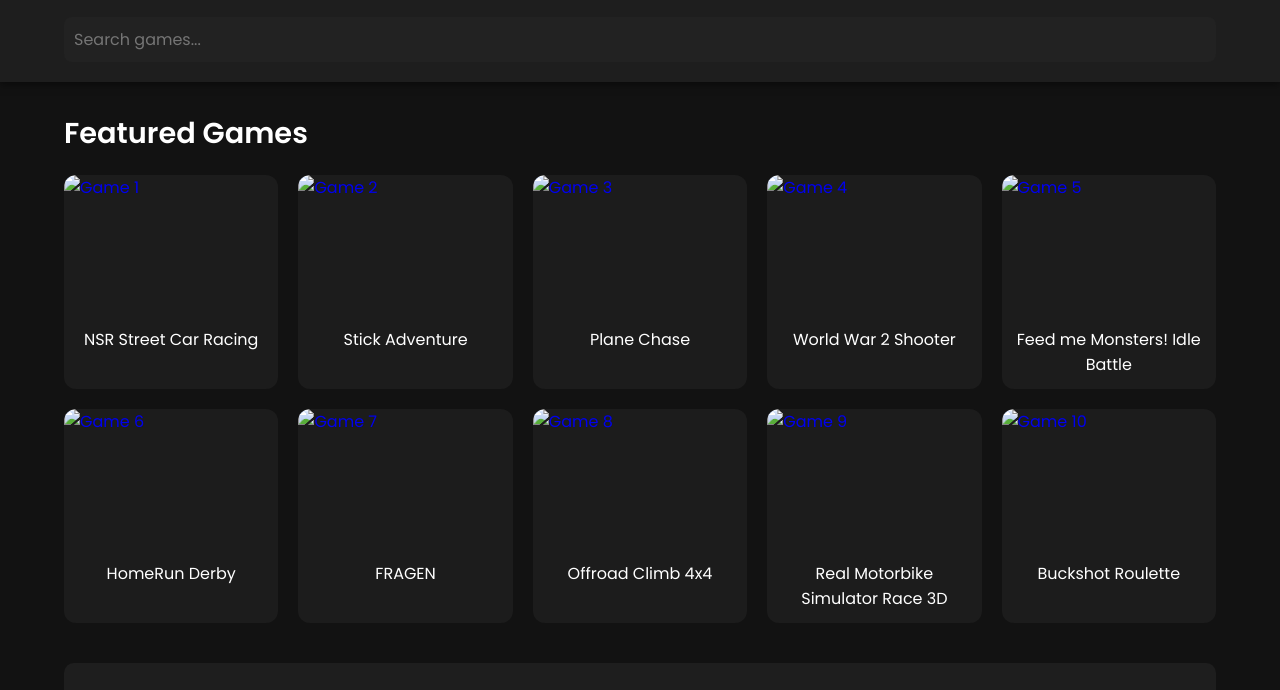
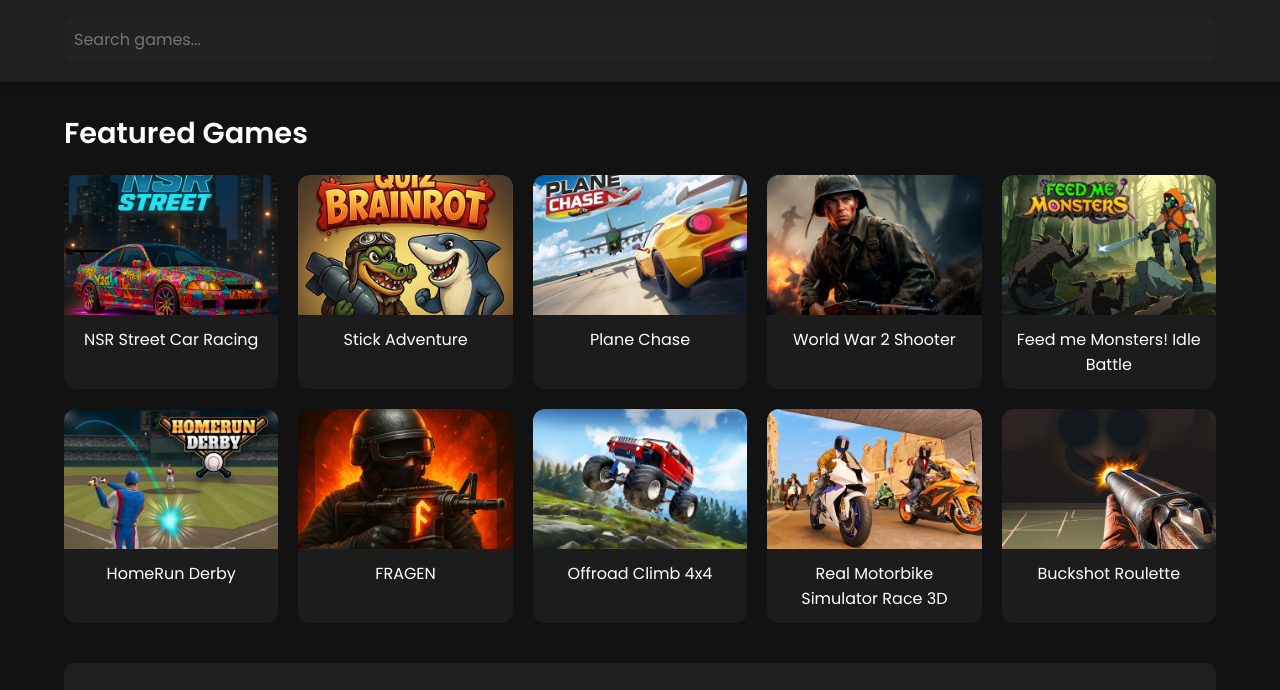
Before and after one commit to shyamkumar7890ss/multi-games-site, a plain HTML site: page index.html in a window 1280 px wide. Shown: the part 98-788 px from the top of the page. Drawn offline with Linux system fonts and the light colour scheme; the site is published under a folder, as on GitHub Pages, so addresses that start at the root find nothing.

Commit message:
Update index.html

```diff
--- a/index.html
+++ b/index.html
@@ -3,7 +3,7 @@
 <head>
   <meta charset="UTF-8" />
   <meta name="viewport" content="width=device-width, initial-scale=1.0" />
-  <title>Poki Clone - Play Free Online Games</title>
+  <title>PipeYellowgames - Play Free Online Games</title>
   <link rel="preconnect" href="https://fonts.googleapis.com">
   <link rel="preconnect" href="https://fonts.gstatic.com" crossorigin>
   <link href="https://fonts.googleapis.com/css2?family=Poppins:wght@400;600&display=swap" rel="stylesheet">
@@ -209,43 +209,43 @@
     <h2>Featured Games</h2>
     <div class="game-grid">
       <a href="games/game1.html" class="game-card">
-        <img src="/images/images1.jpg" alt="Game 1">
+        <img src="images/images1.jpg" alt="Game 1">
         <span>NSR Street Car Racing</span>
       </a>
       <a href="games/game2.html" class="game-card">
-        <img src="/images/images2.jpg" alt="Game 2">
+        <img src="images/images2.jpg" alt="Game 2">
         <span>Stick Adventure</span>
       </a>
       <a href="games/game3.html" class="game-card">
-        <img src="/images/images3.jpg" alt="Game 3">
+        <img src="images/images3.jpg" alt="Game 3">
         <span>Plane Chase</span>
       </a>
       <a href="games/game4.html" class="game-card">
-        <img src="/images/images4.jpg" alt="Game 4">
+        <img src="images/images4.jpg" alt="Game 4">
         <span>World War 2 Shooter</span>
       </a>
       <a href="games/game5.html" class="game-card">
-        <img src="/images/images5.jpg" alt="Game 5">
+        <img src="images/images5.jpg" alt="Game 5">
         <span>Feed me Monsters! Idle Battle </span>
       </a>
       <a href="games/game6.html" class="game-card">
-        <img src="/images/images6.jpg" alt="Game 6">
+        <img src="images/images6.jpg" alt="Game 6">
         <span>HomeRun Derby</span>
       </a>
       <a href="games/game7.html" class="game-card">
-        <img src="/images/images7.jpg" alt="Game 7">
+        <img src="images/images7.jpg" alt="Game 7">
         <span>FRAGEN</span>
       </a>
       <a href="games/game8.html" class="game-card">
-        <img src="/images/images8.jpg" alt="Game 8">
+        <img src="images/images8.jpg" alt="Game 8">
         <span>Offroad Climb 4x4</span>
       </a>
       <a href="games/game9.html" class="game-card">
-        <img src="/images/images9.jpg" alt="Game 9">
+        <img src="images/images9.jpg" alt="Game 9">
         <span>Real Motorbike Simulator Race 3D</span>
       </a>
       <a href="games/game10.html" class="game-card">
-        <img src="/images/images10.jpg" alt="Game 10">
+        <img src="images/images10.jpg" alt="Game 10">
         <span>Buckshot Roulette</span>
       </a>
     </div>
@@ -264,15 +264,15 @@
     <section class="categories-section">
       <h3>Explore Categories</h3>
       <div class="category-tags">
-       <a href="/categories/actions.html">🎯 Action</a>
+       <a href="categories/actions.html">🎯 Action</a>
 
-        <a href="/categories/racing.html">🚗 Racing</a>
+        <a href="categories/racing.html">🚗 Racing</a>
 
-        <a href="/categories/shooting.html">🏹 Shooting</a>
-        <a href="/categories/adventure.html">🎮 Adventure</a>
+        <a href="categories/shooting.html">🏹 Shooting</a>
+        <a href="categories/adventure.html">🎮 Adventure</a>
 
-        <a href="/categories/sports.html">⚽ Sports</a>
-        <a href="/categories/fantacy.html">🧙‍♂️ Fantasy</a>
+        <a href="categories/sports.html">⚽ Sports</a>
+        <a href="categories/fantacy.html">🧙‍♂️ Fantasy</a>
 
       </div>
     </section>
```
